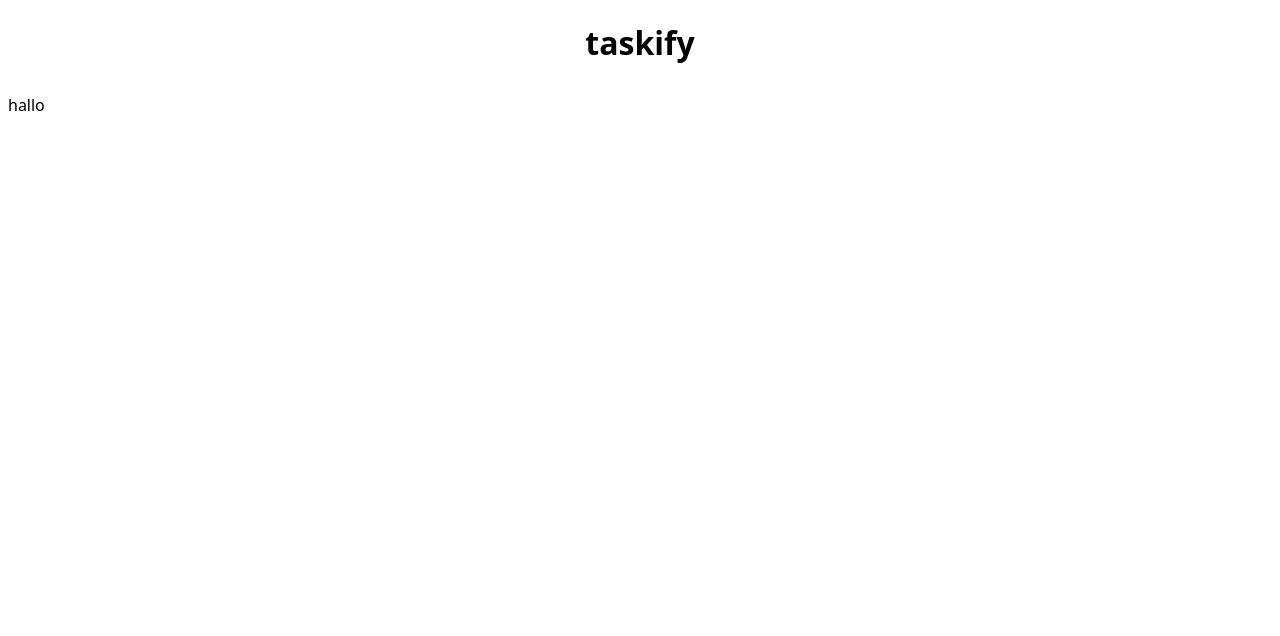
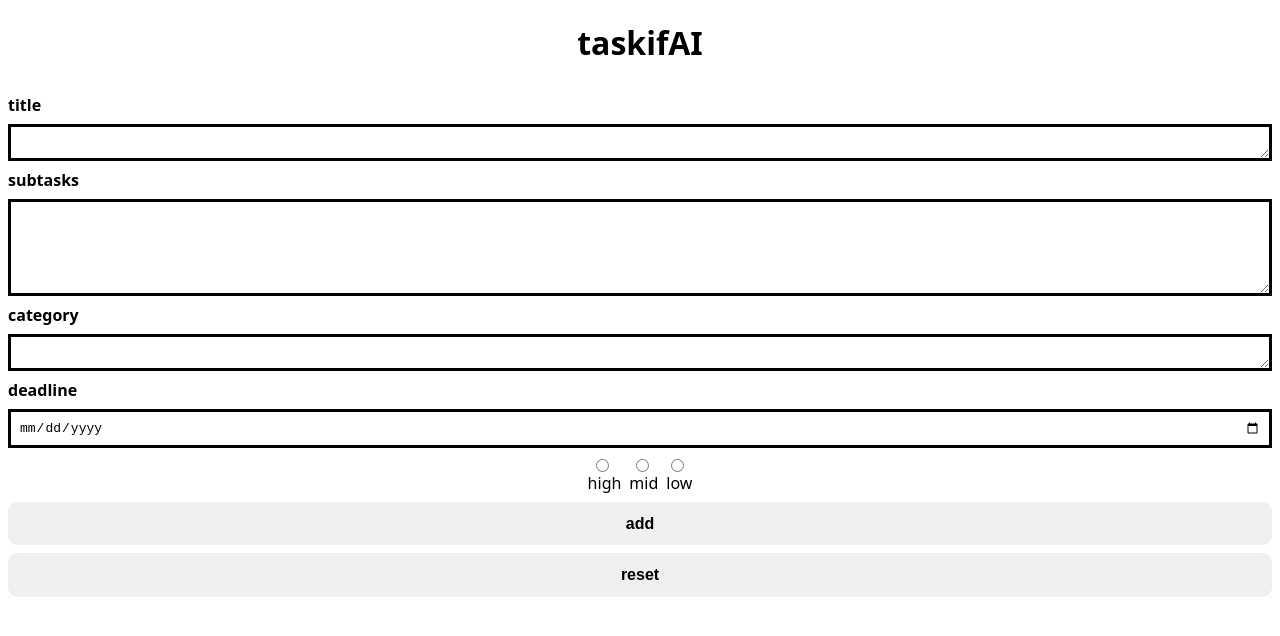
Before and after one commit to nastiche/capstone-taskifai-app, a Next.js app: page / in a window 1280 px wide. Shown: the top 636 px of the page. Built offline with nearby package versions, Linux system fonts and the light colour scheme.

Commit message:
add hmtl elements for Task Input Form

```diff
--- a/components/Header/index.js
+++ b/components/Header/index.js
@@ -4,5 +4,5 @@ const Heading = styled.h1`
   text-align: center;
 `;
 export default function Header() {
-  return <Heading>taskify</Heading>;
+  return <Heading>taskifAI</Heading>;
 }
--- /dev/null
+++ b/components/StyledButton/StyledButton.js
@@ -0,0 +1,11 @@
+import styled from "styled-components";
+
+export const StyledButton = styled.button`
+  padding: 0.8rem;
+  border-radius: 0.6rem;
+  color: black;
+  text-decoration: none;
+  font-weight: bold;
+  border: none;
+  font-size: inherit;
+`;
--- /dev/null
+++ b/components/TaskInputForm/index.js
@@ -0,0 +1,139 @@
+import { useState } from "react";
+import styled from "styled-components";
+import { StyledButton } from "../StyledButton/StyledButton";
+
+const FormContainer = styled.form`
+  display: grid;
+  gap: 0.5rem;
+`;
+
+const Textarea = styled.textarea`
+  padding: 0.5rem;
+  font-size: inherit;
+  border: 3px solid black;
+  border-radius: 0.5 rem;
+`;
+
+const Input = styled.input`
+  padding: 0.5rem;
+  font-size: inherit;
+  border: 3px solid black;
+  border-radius: 0.5 rem;
+`;
+
+const Label = styled.label`
+  font-weight: bold;
+`;
+
+const RadioButtonGroup = styled.div`
+  display: flex;
+  justify-content: center;
+  gap: 0.5rem;
+`;
+
+const RadioButtonLabel = styled.label`
+  display: flex;
+  flex-direction: column;
+  align-items: center;
+  text-align: center;
+`;
+
+const RadioButton = styled.input`
+  margin-right: 0.5rem;
+`;
+
+export default function Form({ defaultData }) {
+  const [selectedPrio, setSelectedPrio] = useState("");
+
+  function handleSubmit(event) {
+    event.preventDefault();
+    const formData = new FormData(event.target);
+    const data = Object.fromEntries(formData);
+    // onSubmit(data);
+  }
+
+  function handleRadioButtonChange(prio) {
+    setSelectedPrio(prio);
+  }
+
+  function resetForm() {
+    setSelectedPrio("");
+    document.getElementById("task-input-form").reset();
+  }
+  return (
+    <FormContainer
+      id="task-input-form"
+      aria-labelledby="task-input-form"
+      onSubmit={handleSubmit}
+    >
+      <Label htmlFor="title">title</Label>
+      <Textarea
+        id="name"
+        name="name"
+        type="text"
+        defaultValue={defaultData?.name}
+        rows="1"
+      ></Textarea>
+      <Label htmlFor="title">subtasks</Label>
+      <Textarea
+        id="subtasks"
+        name="subtasks"
+        type="text"
+        defaultValue={defaultData?.subtasks}
+        rows="5"
+      ></Textarea>
+      <Label htmlFor="title">category</Label>
+      <Textarea
+        id="category"
+        name="category"
+        type="text"
+        defaultValue={defaultData?.category}
+        rows="1"
+      ></Textarea>
+      <Label htmlFor="title">deadline</Label>
+      <Input
+        id="deadline"
+        name="deadline"
+        type="date"
+        defaultValue={defaultData?.deadline}
+        rows="1"
+      ></Input>
+      <RadioButtonGroup id="prioritisation">
+        <RadioButtonLabel>
+          <RadioButton
+            type="radio"
+            name="prioritisation"
+            value="high"
+            checked={selectedPrio === "high"}
+            onChange={() => handleRadioButtonChange("high")}
+          />
+          high
+        </RadioButtonLabel>
+        <RadioButtonLabel>
+          <RadioButton
+            type="radio"
+            name="prioritisation"
+            value="mid"
+            checked={selectedPrio === "mid"}
+            onChange={() => handleRadioButtonChange("mid")}
+          />
+          mid
+        </RadioButtonLabel>
+        <RadioButtonLabel>
+          <RadioButton
+            type="radio"
+            name="prioritisation"
+            value="low"
+            checked={selectedPrio === "low"}
+            onChange={() => handleRadioButtonChange("low")}
+          />
+          low
+        </RadioButtonLabel>
+      </RadioButtonGroup>
+      <StyledButton type="submit">{defaultData ? "edit" : "add"}</StyledButton>
+      <StyledButton type="button" onClick={resetForm}>
+        reset
+      </StyledButton>
+    </FormContainer>
+  );
+}
--- a/pages/_app.js
+++ b/pages/_app.js
@@ -1,6 +1,5 @@
 import Layout from "../components/Layout";
 import GlobalStyle from "../styles";
-
 
 export default function App({ Component, pageProps }) {
   return (
--- a/pages/index.js
+++ b/pages/index.js
@@ -1,3 +1,5 @@
-export default function Home() {
-  return <div>hallo</div>;
+import Form from "../components/TaskInputForm";
+
+export default function CreateTaskPage() {
+  return <Form></Form>;
 }
```
